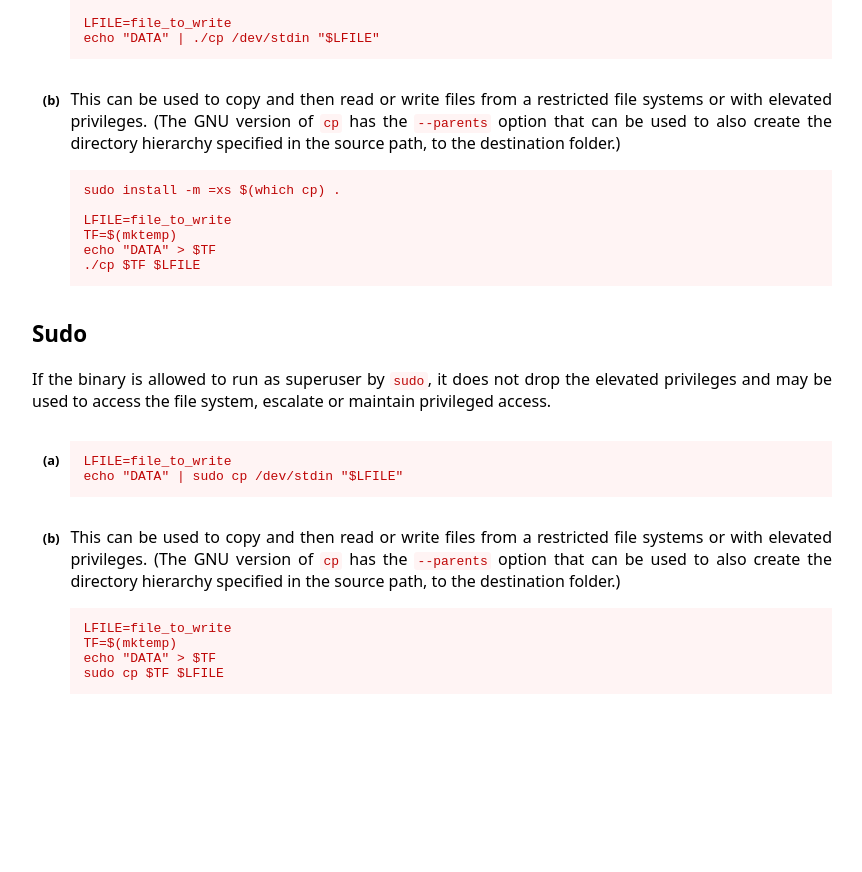
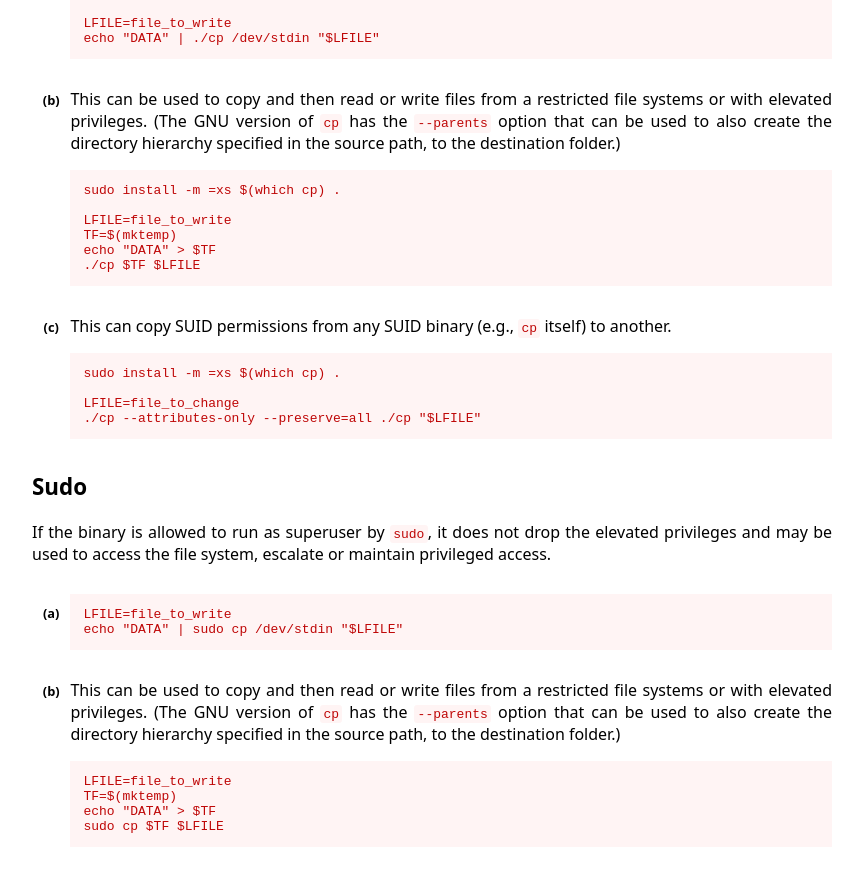
Before and after one commit to GTFOBins/GTFOBins.github.io, a Jekyll site: the page built from _gtfobins/cp.md, in a window 1280 px wide and 900 px high, scrolled down 784 px. Shown: the top 872 px of the window, without its empty margins (208-1070 px from the left). Built offline with Jekyll 4.4.1, drawn with Linux system fonts in a browser that asks for light colours; before the commit the page ends 1531 px from its top, so only the background shows below that.

Commit message:
Add cp suid

```diff
--- a/_gtfobins/cp.md
+++ b/_gtfobins/cp.md
@@ -18,6 +18,10 @@ functions:
         TF=$(mktemp)
         echo "DATA" > $TF
         ./cp $TF $LFILE
+    - description: This can copy SUID permissions from any SUID binary (e.g., `cp` itself) to another.
+      code: |
+        LFILE=file_to_change
+        ./cp --attributes-only --preserve=all ./cp "$LFILE"
   sudo:
     - code: |
         LFILE=file_to_write
```
